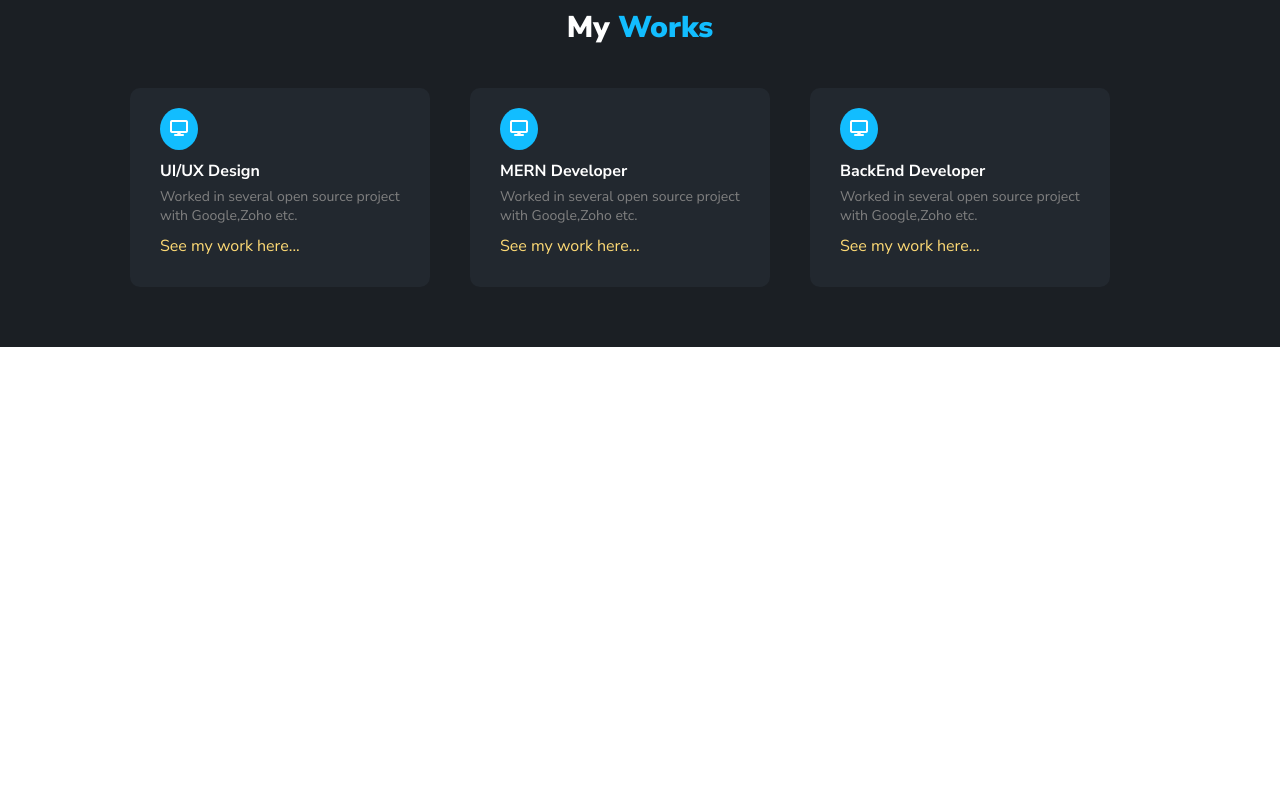
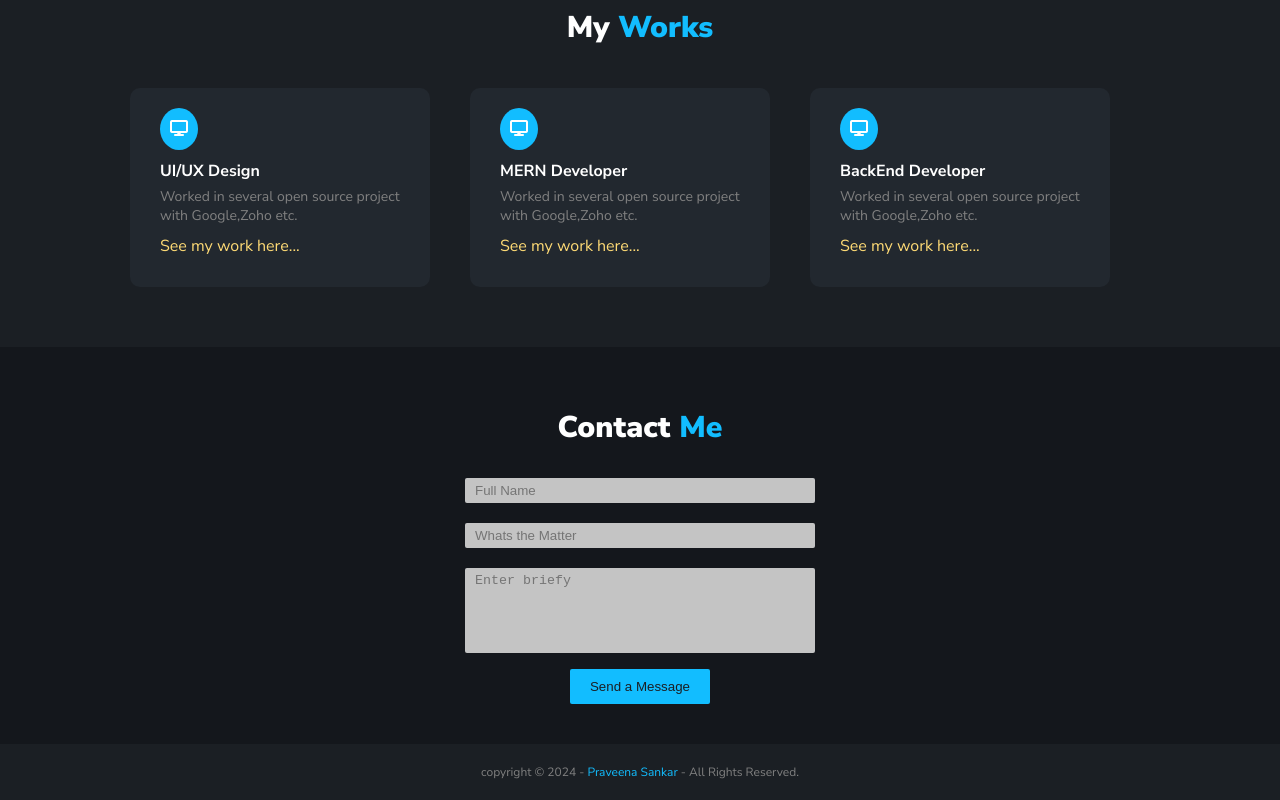
Before and after one commit to PraveenaSankar2024/Praveena-Portfolio, a plain HTML site: page index.html in a window 1280 px wide. Shown: the part 976-1776 px from the top of the page. Before the commit the page ends 1323 px from the top, so only its background shows below. Drawn offline with Linux system fonts and the light colour scheme.

Commit message:
design:contact footer

```diff
--- a/asserts/css/style.css
+++ b/asserts/css/style.css
@@ -19,7 +19,7 @@
 }
 
 body{
-    font-family: "Nunito Sans", sans-serif;
+    font-family: "Nunito Sans", sans-serif !important;
 }
 
 /* header */
@@ -266,3 +266,50 @@ ul.social-icons {
 .work-section-card__icon:hover{
     background-color: var(--primary-hover);
 }
+
+
+/* contact-section */
+.contact-section h4{
+    font-size: 30px;
+    margin: 20px 0 ;
+    font-weight: 900;
+}
+
+.contact-section h4 span{
+    color: var(--primary);
+}
+
+.contact-section{
+    background-color: #14171c;
+    padding: 40px;
+    color: #fff;
+    text-align: center;
+}
+
+
+.contact-section form  input,textarea{
+    padding: 5px 10px;
+    outline: none;
+    width: 350px;
+    border: none;
+    background-color: #c4c4c4;
+    border-radius: 2px;
+    margin: 10px;
+    resize: none;
+}
+
+
+/* footer section  */
+
+footer{
+    background-color: var(--dark-primary);
+    color: gray;
+    padding: 20px 0px;
+    text-align: center;
+    font-size: 12px;
+}
+
+footer a{
+    text-decoration: none;
+    color: var(--primary);
+}
--- a/index.html
+++ b/index.html
@@ -117,7 +117,32 @@
              </div>
            </div>
            </section>
+
+           <!--  Contact Me -->
+             <section class="contact-section">
+                <h4> Contact <span>Me</span></h4>
+                 <form>
+                   <div>
+                    <input type="text" name="name" placeholder="Full Name">
+                   </div>
+                   <div>
+                    <input type="text" name="subject" placeholder="Whats the Matter">
+                   </div>
+                   <div>
+                    <textarea name="description" placeholder="Enter briefy" rows="5"></textarea>
+                   </div>
+                   <div>
+                    <button class="btn btn-primary">Send a Message</button>
+                   </div>
+                 </form>
+             </section>
     </main>
+
+    <!-- Footer  -->
+
+    <footer>
+        <p>copyright &copy; 2024 - <a href="https://github.com/PraveenaSankar2024" target="_blank">Praveena Sankar</a> - All Rights Reserved.</p>
+    </footer>
 
 </body>
 </html>
```
Also changed, not shown: asserts/img/5-power-bi-architecture-diagram-1536x921.webp (added), asserts/img/scheme-1-data-modelling-in-power-bi.webp (added).
